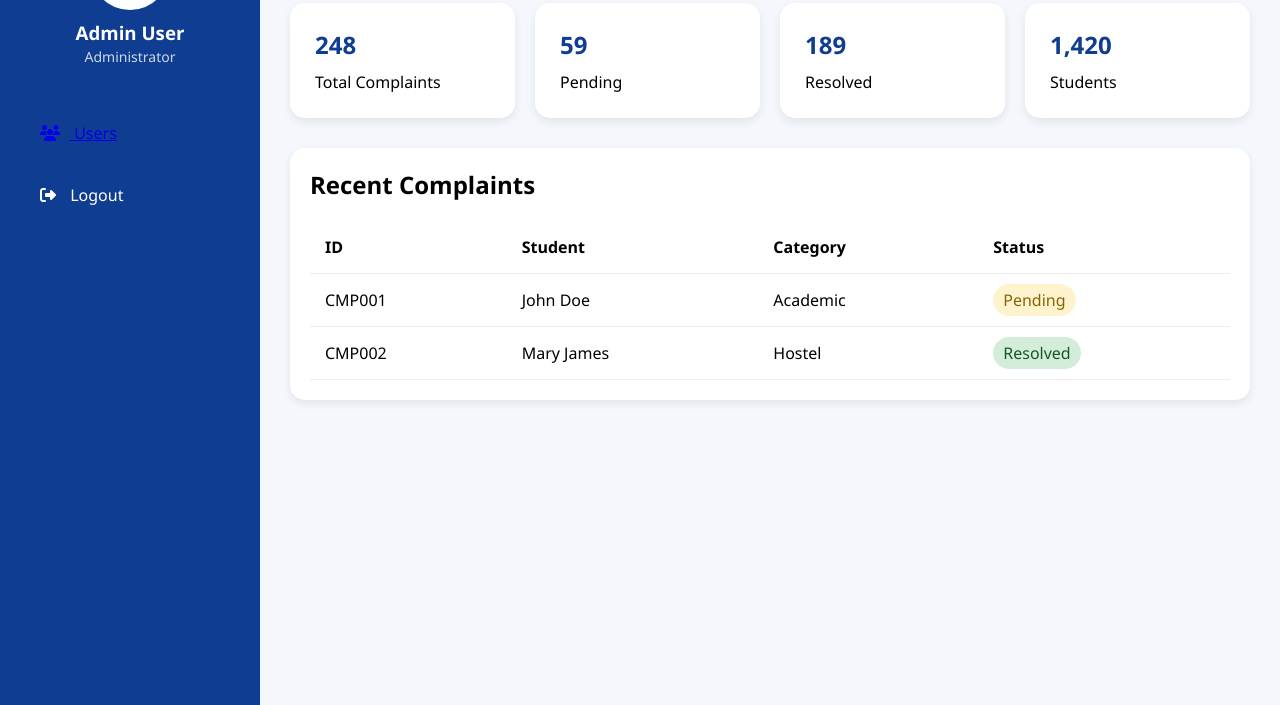
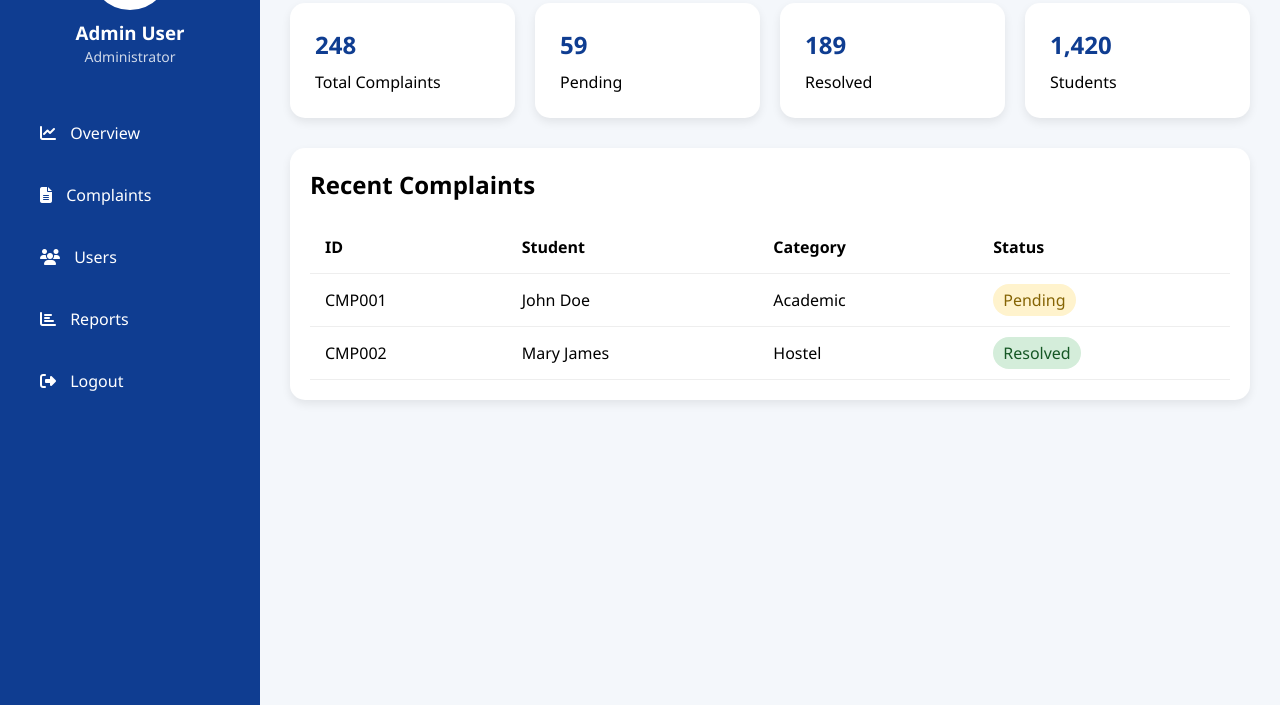
Before and after one commit to Linkwyt/compliant, a plain HTML site: page admin.html in a window 1280 px wide. Shown: the part 95-800 px from the top of the page. Drawn offline with Linux system fonts and the light colour scheme.

Commit message:
Add files via upload

```diff
--- a/admin.html
+++ b/admin.html
@@ -28,20 +28,28 @@ href="https://cdnjs.cloudflare.com/ajax/libs/font-awesome/6.5.1/css/all.min.css"
 
         </div>
 
+
   <ul class="menu">
 
+    <li onclick="window.location.href='admin.html'">
+        <i class="fas fa-chart-line"></i>
+        Overview
+    </li>
 
+    <li onclick="window.location.href='complaints.html'">
+        <i class="fas fa-file-alt"></i>
+        Complaints
+    </li>
 
-
-            <li>
-    <a href="users.html">
+    <li onclick="window.location.href='users.html'">
         <i class="fas fa-users"></i>
         Users
-    </a>
     </li>
 
-
-
+    <li onclick="window.location.href='reports.html'">
+        <i class="fas fa-chart-bar"></i>
+        Reports
+    </li>
 
     <li id="logoutBtn">
         <i class="fas fa-sign-out-alt"></i>
```
Lines whose indentation alone changed are shown as unchanged.
